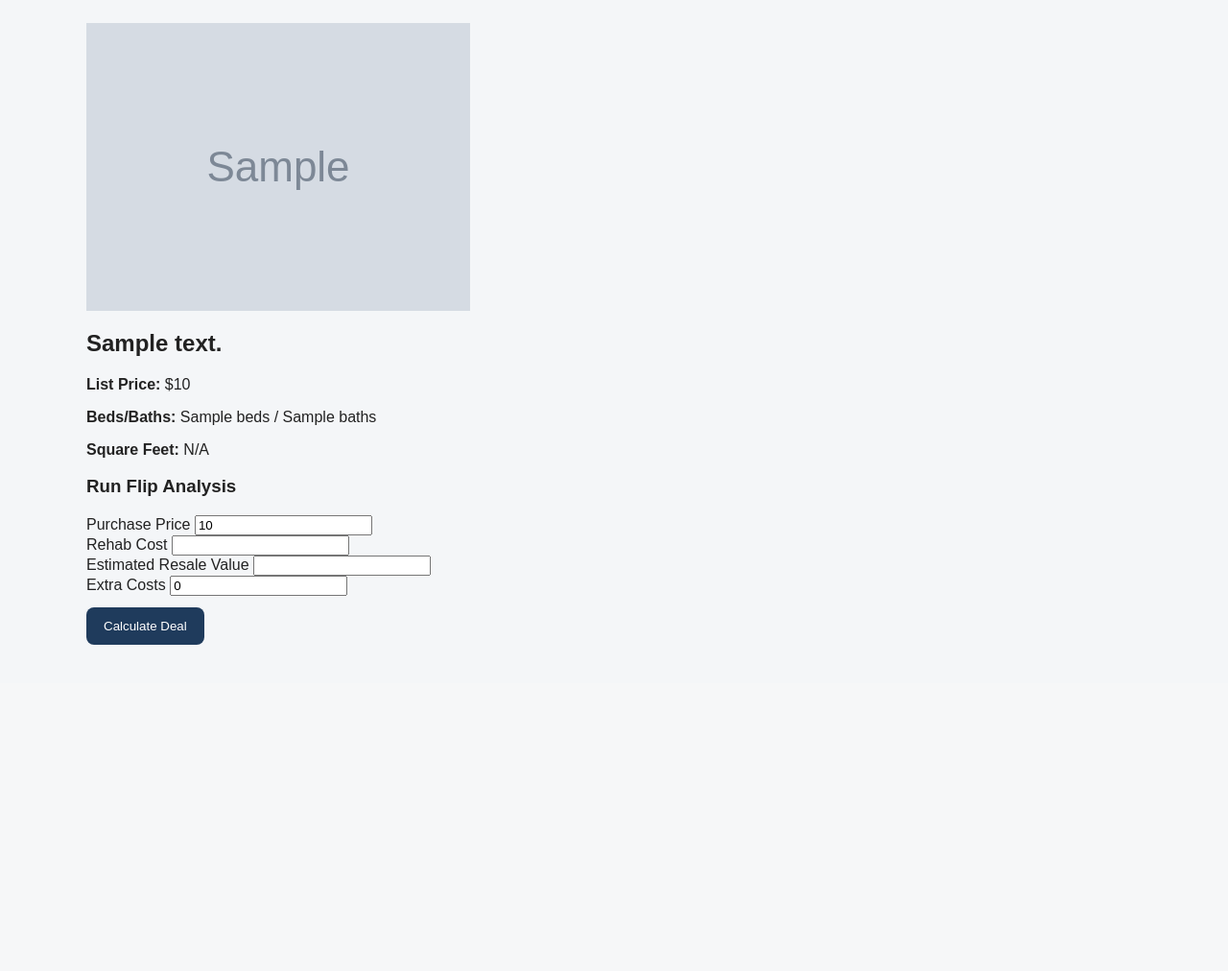
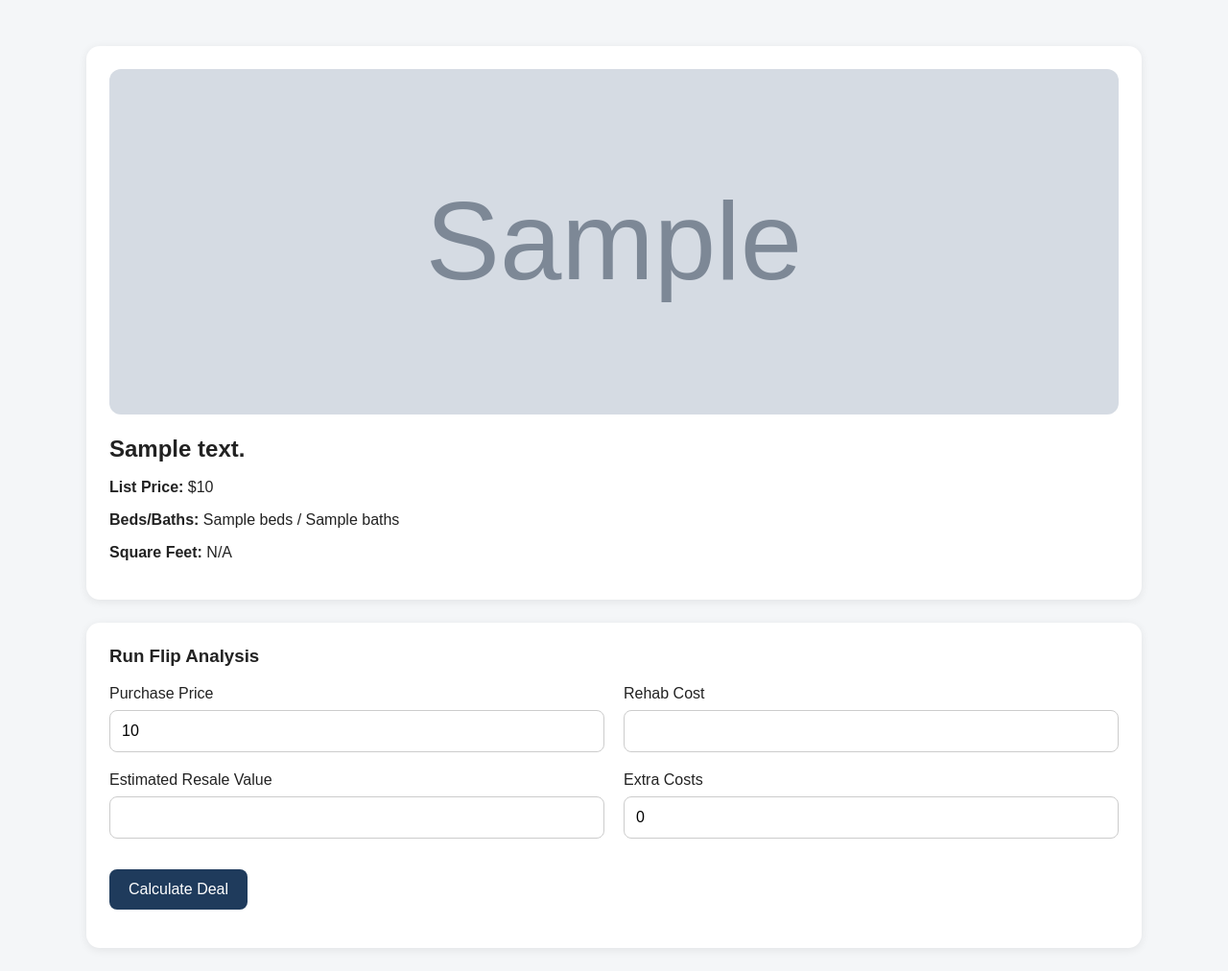
Before and after one commit to kstasiowska1/oim3640-final-project, a Flask app: template templates/analysis.html in a window 1280 px wide. Shown: the part 210-1222 px from the top of the page at 96% size. Before the commit the page ends 882 px from the top, so only its background shows below. Run offline with Flask 3, Linux system fonts and the light colour scheme; the template is opened without the code that fills it: most values are stand-ins (such as "Sample title", 1, 10 or a date in 2020); grey boxes marked "Sample" are stand-in pictures.

Commit message:
Adding color to the results.

```diff
--- a/static/style.css
+++ b/static/style.css
@@ -105,3 +105,93 @@ body {
     margin-top: 10px;
     width: fit-content;
 }
+
+.property-page,
+.result-page {
+    display: flex;
+    flex-direction: column;
+    gap: 24px;
+    margin-top: 24px;
+}
+
+.property-card,
+.form-card,
+.result-card {
+    background: white;
+    border-radius: 14px;
+    padding: 24px;
+    box-shadow: 0 2px 10px rgba(0, 0, 0, 0.08);
+}
+
+.property-image {
+    width: 100%;
+    max-height: 360px;
+    object-fit: cover;
+    border-radius: 12px;
+    display: block;
+    margin-bottom: 20px;
+}
+
+.property-info h2 {
+    margin-top: 0;
+    margin-bottom: 16px;
+    line-height: 1.3;
+}
+
+.form-card h3,
+.result-card h3 {
+    margin-top: 0;
+}
+
+.analysis-form {
+    display: flex;
+    flex-direction: column;
+    gap: 20px;
+}
+
+.form-row {
+    display: flex;
+    gap: 20px;
+    flex-wrap: wrap;
+}
+
+.form-group {
+    flex: 1;
+    min-width: 220px;
+    display: flex;
+    flex-direction: column;
+    gap: 8px;
+}
+
+.form-group input {
+    padding: 12px;
+    border: 1px solid #ccc;
+    border-radius: 8px;
+    font-size: 16px;
+}
+
+.analysis-form button {
+    align-self: flex-start;
+    padding: 12px 20px;
+    border: none;
+    border-radius: 8px;
+    background-color: #1f3b5c;
+    color: white;
+    cursor: pointer;
+    font-size: 16px;
+}
+
+.result-card.strong {
+    background-color: #dff5e1;
+    border-left: 8px solid #2e8b57;
+}
+
+.result-card.moderate {
+    background-color: #fff7d6;
+    border-left: 8px solid #d4a017;
+}
+
+.result-card.risky {
+    background-color: #fde2e2;
+    border-left: 8px solid #c0392b;
+}
--- a/templates/results.html
+++ b/templates/results.html
@@ -14,7 +14,7 @@
                 <p><strong>Price:</strong> ${{ "{:,.0f}".format(property.price) }}</p>
                 <p><strong>Beds/Baths:</strong> {{ property.beds }} / {{ property.baths }}</p>
                 <p><strong>Square Feet:</strong> {{ "{:,.0f}".format(property.sqft) }}</p>
-                <a class="button-link" href="{{ url_for('analyze', property_id=property.id) }}">Analyze Deal</a>
+                <a class="button-link" href="{{ url_for('analyze', property_id=property.id) }}">Open Listing</a>
             </div>
         {% endfor %}
     </div>
```
Also changed, not shown: services/calculations.py (+5 -5 lines).
